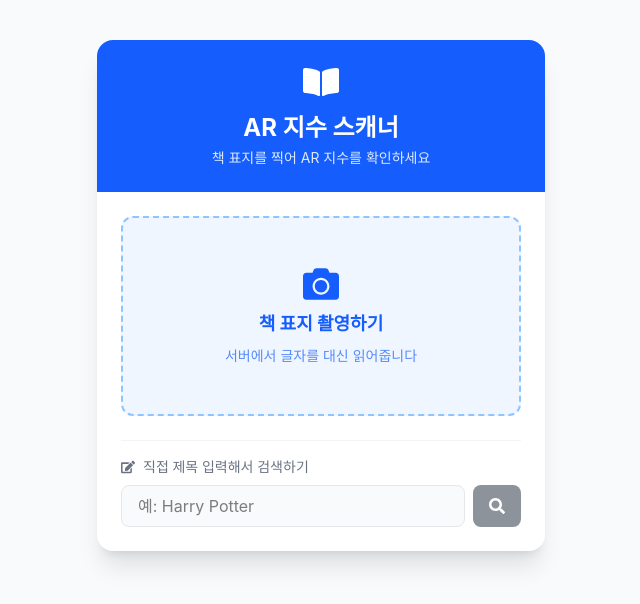
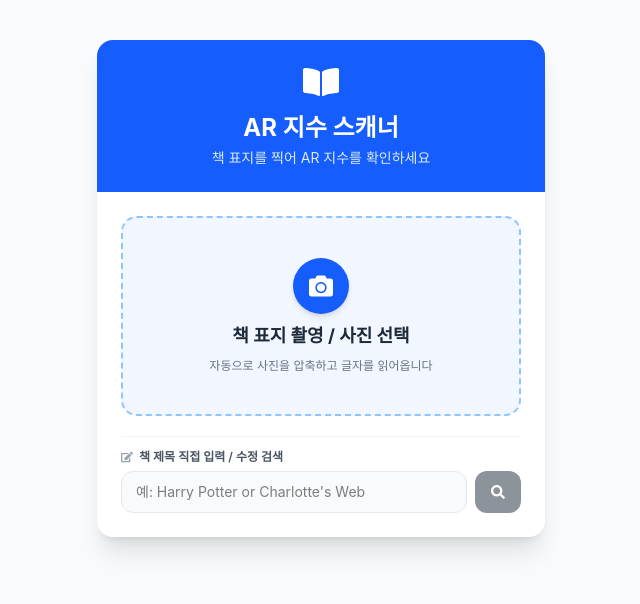
Before and after one commit to fever1020-cmd/changArCli, a React (Vite) app: page / in a window 1280 px wide. Shown: the top 604 px of the page, without its empty margins (319-959 px from the left). Built offline with nearby package versions, Linux system fonts and the light colour scheme; no server answers.

Commit message:
Add in-browser image compression and sync extracted title with input

```diff
--- a/src/App.jsx
+++ b/src/App.jsx
@@ -85,6 +85,7 @@ function App() {
             onTextSearch={handleTextSearch}
             onImageSearch={handleImageSearch}
             isLoading={loading}
+            extractedTitle={extractedText}
           />
 
           {loading && (
--- a/src/components/CameraCapture.jsx
+++ b/src/components/CameraCapture.jsx
@@ -1,19 +1,80 @@
 import React, { useState, useRef } from 'react';
-import { FaCamera, FaSearch, FaUpload, FaEdit } from 'react-icons/fa';
+import { FaCamera, FaSearch, FaUpload, FaEdit, FaTimes } from 'react-icons/fa';
 
-function CameraCapture({ onTextSearch, onImageSearch, isLoading }) {
+// Client-side image resize helper to keep uploaded files under 200KB
+function resizeImage(file, maxWidth = 1000, quality = 0.8) {
+  return new Promise((resolve) => {
+    const reader = new FileReader();
+    reader.readAsDataURL(file);
+    reader.onload = (event) => {
+      const img = new Image();
+      img.src = event.target.result;
+      img.onload = () => {
+        let width = img.width;
+        let height = img.height;
+
+        if (width > maxWidth) {
+          height = Math.round((height * maxWidth) / width);
+          width = maxWidth;
+        }
+
+        const canvas = document.createElement('canvas');
+        canvas.width = width;
+        canvas.height = height;
+
+        const ctx = canvas.getContext('2d');
+        ctx.drawImage(img, 0, 0, width, height);
+
+        canvas.toBlob(
+          (blob) => {
+            const resizedFile = new File([blob], file.name.replace(/\.[^/.]+$/, ".jpg"), {
+              type: 'image/jpeg',
+              lastModified: Date.now(),
+            });
+            resolve({ resizedFile, dataUrl: canvas.toDataURL('image/jpeg', quality) });
+          },
+          'image/jpeg',
+          quality
+        );
+      };
+    };
+  });
+}
+
+function CameraCapture({ onTextSearch, onImageSearch, isLoading, extractedTitle }) {
   const [imagePreview, setImagePreview] = useState(null);
   const [selectedFile, setSelectedFile] = useState(null);
   const [manualText, setManualText] = useState('');
   const fileInputRef = useRef(null);
 
-  const handleCapture = (e) => {
+  // Sync extracted title from parent if provided
+  React.useEffect(() => {
+    if (extractedTitle) {
+      setManualText(extractedTitle);
+    }
+  }, [extractedTitle]);
+
+  const handleCapture = async (e) => {
     const file = e.target.files[0];
     if (!file) return;
 
-    setSelectedFile(file);
-    const imageUrl = URL.createObjectURL(file);
-    setImagePreview(imageUrl);
+    try {
+      // Compress and resize image in browser
+      const { resizedFile, dataUrl } = await resizeImage(file, 900, 0.8);
+      setSelectedFile(resizedFile);
+      setImagePreview(dataUrl);
+    } catch (err) {
+      console.error('Image resize error:', err);
+      // Fallback to original file
+      setSelectedFile(file);
+      setImagePreview(URL.createObjectURL(file));
+    }
+  };
+
+  const handleClearImage = () => {
+    setImagePreview(null);
+    setSelectedFile(null);
+    if (fileInputRef.current) fileInputRef.current.value = '';
   };
 
   const handleUploadSearch = () => {
@@ -30,7 +91,7 @@ function CameraCapture({ onTextSearch, onImageSearch, isLoading }) {
   };
 
   return (
-    <div className="flex flex-col space-y-6">
+    <div className="flex flex-col space-y-5">
       {/* Hidden file input */}
       <input
         type="file"
@@ -45,20 +106,32 @@ function CameraCapture({ onTextSearch, onImageSearch, isLoading }) {
         <button
           onClick={() => fileInputRef.current.click()}
           disabled={isLoading}
-          className="w-full flex flex-col items-center justify-center space-y-2 py-12 border-2 border-dashed border-blue-300 rounded-xl bg-blue-50 text-blue-600 hover:bg-blue-100 transition-colors"
+          className="w-full flex flex-col items-center justify-center space-y-2 py-10 border-2 border-dashed border-blue-300 rounded-2xl bg-blue-50/80 text-blue-600 hover:bg-blue-100/70 transition-all cursor-pointer active:scale-[0.99]"
         >
-          <FaCamera className="text-4xl mb-2" />
-          <span className="font-bold text-lg">책 표지 촬영하기</span>
-          <span className="text-sm opacity-70">서버에서 글자를 대신 읽어줍니다</span>
+          <div className="bg-blue-600 text-white p-4 rounded-full shadow-md">
+            <FaCamera className="text-2xl" />
+          </div>
+          <span className="font-bold text-lg text-gray-800">책 표지 촬영 / 사진 선택</span>
+          <span className="text-xs text-gray-500">자동으로 사진을 압축하고 글자를 읽어옵니다</span>
         </button>
       ) : (
-        <div className="space-y-4">
-          <div className="relative rounded-xl overflow-hidden border border-gray-200 shadow-sm">
-            <img src={imagePreview} alt="Preview" className="w-full h-48 object-cover" />
+        <div className="space-y-3">
+          <div className="relative rounded-2xl overflow-hidden border border-gray-200 shadow-sm bg-gray-100">
+            <img src={imagePreview} alt="Preview" className="w-full h-52 object-contain bg-black/5" />
+
+            <button
+              onClick={handleClearImage}
+              disabled={isLoading}
+              className="absolute top-2 right-2 bg-black/60 text-white p-2 rounded-full hover:bg-black/80 transition"
+              title="사진 지우기"
+            >
+              <FaTimes />
+            </button>
+
             <button
               onClick={() => fileInputRef.current.click()}
               disabled={isLoading}
-              className="absolute bottom-2 right-2 bg-black/60 text-white px-3 py-1.5 rounded-lg text-sm font-medium backdrop-blur-sm flex items-center space-x-1 hover:bg-black/80 transition"
+              className="absolute bottom-2 right-2 bg-black/70 text-white px-3 py-1.5 rounded-lg text-xs font-medium backdrop-blur-sm flex items-center space-x-1 hover:bg-black/90 transition"
             >
               <FaCamera />
               <span>다시 찍기</span>
@@ -68,7 +141,7 @@ function CameraCapture({ onTextSearch, onImageSearch, isLoading }) {
           <button
             onClick={handleUploadSearch}
             disabled={isLoading || !selectedFile}
-            className="w-full bg-blue-600 text-white py-3 rounded-xl font-bold text-lg hover:bg-blue-700 disabled:opacity-50 flex items-center justify-center space-x-2 shadow-md transition-all active:scale-[0.98]"
+            className="w-full bg-blue-600 hover:bg-blue-700 text-white py-3.5 rounded-xl font-bold text-base disabled:opacity-50 flex items-center justify-center space-x-2 shadow-md transition-all active:scale-[0.98] cursor-pointer"
           >
             <FaUpload />
             <span>이 사진으로 AR 지수 찾기</span>
@@ -76,25 +149,30 @@ function CameraCapture({ onTextSearch, onImageSearch, isLoading }) {
         </div>
       )}
 
-      {/* Manual Search Fallback */}
-      <div className="pt-4 border-t border-gray-100">
-        <form onSubmit={handleManualSearch} className="space-y-2">
-          <label className="flex items-center space-x-2 text-sm font-medium text-gray-500">
-            <FaEdit />
-            <span>직접 제목 입력해서 검색하기</span>
+      {/* Manual Search & Edit Area */}
+      <div className="pt-3 border-t border-gray-100">
+        <form onSubmit={handleManualSearch} className="space-y-1.5">
+          <label className="flex items-center justify-between text-xs font-semibold text-gray-600">
+            <span className="flex items-center space-x-1.5">
+              <FaEdit className="text-gray-400" />
+              <span>책 제목 직접 입력 / 수정 검색</span>
+            </span>
+            {manualText && (
+              <span className="text-blue-600 cursor-pointer" onClick={() => setManualText('')}>지우기</span>
+            )}
           </label>
           <div className="flex space-x-2">
             <input
               type="text"
               value={manualText}
               onChange={(e) => setManualText(e.target.value)}
-              className="flex-1 px-4 py-2 bg-gray-50 border border-gray-200 rounded-lg focus:ring-2 focus:ring-blue-500 focus:border-blue-500 outline-none transition-all"
-              placeholder="예: Harry Potter"
+              className="flex-1 px-3.5 py-2.5 bg-gray-50 border border-gray-200 rounded-xl text-sm focus:ring-2 focus:ring-blue-500 focus:bg-white focus:border-blue-500 outline-none transition-all"
+              placeholder="예: Harry Potter or Charlotte's Web"
             />
             <button
               type="submit"
               disabled={isLoading || !manualText.trim()}
-              className="bg-gray-800 text-white px-4 py-2 rounded-lg font-medium hover:bg-gray-900 disabled:opacity-50 flex items-center justify-center transition-colors"
+              className="bg-gray-800 hover:bg-gray-900 text-white px-4 py-2.5 rounded-xl text-sm font-semibold disabled:opacity-50 flex items-center justify-center transition-colors cursor-pointer"
             >
               <FaSearch />
             </button>
```
